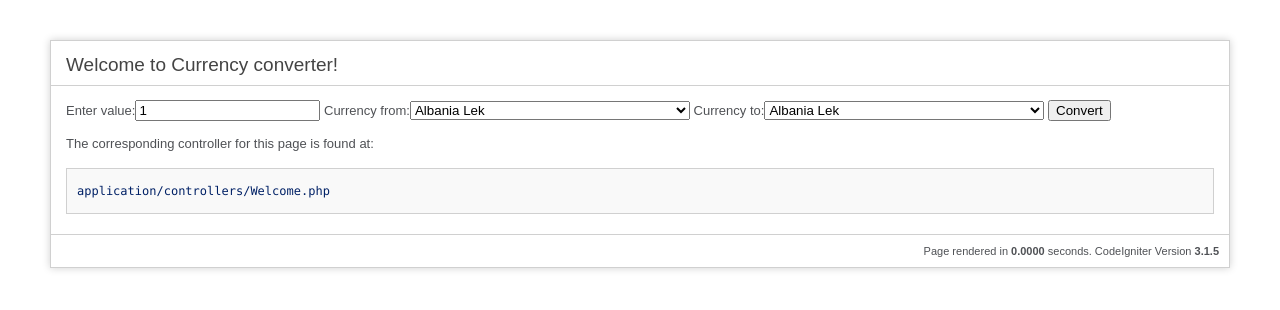
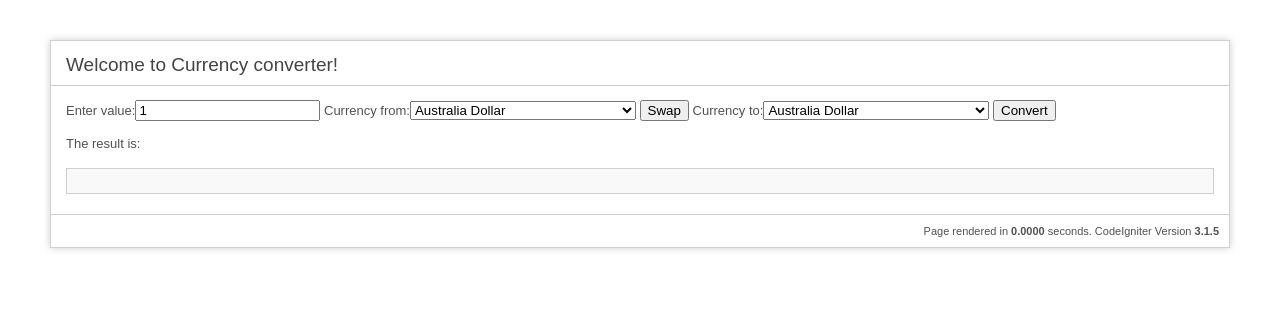
Before and after one commit to midall/myconverter, a CodeIgniter app: page /myconverter/currency/view_form in a window 1280 px wide. Shown: the top 310 px of the page. Run offline with CodeIgniter, Linux system fonts and the light colour scheme.

Commit message:
js changes

```diff
--- a/framework/application/controllers/Currency.php
+++ b/framework/application/controllers/Currency.php
@@ -6,11 +6,12 @@ class Currency extends CI_Controller
 {
 	function __construct()
 	{
-         parent::__construct();
+        parent::__construct();
 
-		 // Helpers
-		 $this->load->helper( 'url' );
-		 $this->load->helper( 'form' );
+
+		// Helpers
+		$this->load->helper( 'url' );
+		$this->load->helper( 'form' );
     }
 
 
@@ -28,32 +29,32 @@ class Currency extends CI_Controller
 
 	public function calculate()
 	{
-
+		echo 'convert';
 	}
 
 	private function get_currencies()
 	{
 		$cur = array(
-			'ALL' => 'Albania Lek',
-            'AFN' => 'Afghanistan Afghani',
-            'ARS' => 'Argentina Peso',
-            'AWG' => 'Aruba Guilder',
-            'AUD' => 'Australia Dollar',
-            'AZN' => 'Azerbaijan New Manat',
-            'BSD' => 'Bahamas Dollar',
-            'BBD' => 'Barbados Dollar',
-            'BDT' => 'Bangladeshi taka',
-            'BYR' => 'Belarus Ruble',
-            'BZD' => 'Belize Dollar',
-            'BMD' => 'Bermuda Dollar',
-            'BOB' => 'Bolivia Boliviano',
-            'BAM' => 'Bosnia and Herzegovina Convertible Marka',
-            'BWP' => 'Botswana Pula',
-            'BGN' => 'Bulgaria Lev',
+			'AUD' => 'Australia Dollar',
             'BRL' => 'Brazil Real',
-            'BND' => 'Brunei Darussalam Dollar',
-            'KHR' => 'Cambodia Riel',
-            'CAD' => 'Canada Dollar'
+            'CAD' => 'Canada Dollar',
+            'CUP' => 'Cuba Peso',
+            'CZK' => 'Czech Republic Koruna',
+            'EUR' => 'Euro Member Countries',
+            'FKP' => 'Falkland Islands (Malvinas) Pound',
+            'HKD' => 'Hong Kong Dollar',
+            'JPY' => 'Japan Yen',
+            'KRW' => 'Korea (South) Won',
+            'NZD' => 'New Zealand Dollar',
+            'PLN' => 'Poland Zloty',
+            'RUB' => 'Russia Ruble',
+            'SEK' => 'Sweden Krona',
+            'CHF' => 'Switzerland Franc',
+            'TWD' => 'Taiwan New Dollar',
+            'THB' => 'Thailand Baht',
+            'TRL' => 'Turkey Lira',
+            'GBP' => 'United Kingdom Pound',
+            'USD' => 'United States Dollar'
 		);
 
 		return $cur;
--- a/framework/application/views/currencies.php
+++ b/framework/application/views/currencies.php
@@ -5,8 +5,9 @@
 	<title>Welcome to CodeIgniter</title>
 
 	<link rel="stylesheet" type="text/css" href="<?php echo base_url(); ?>css/style.css">
+
+	<script type = 'text/javascript' src = "<?php echo base_url(); ?>js/jquery-3.2.1.min.js"></script>
 	<script type = 'text/javascript' src = "<?php echo base_url(); ?>js/currency.js"></script>
-	<script type = 'text/javascript' src = "<?php echo base_url(); ?>js/jquery-3.2.1.min.js"></script>
 	<script>var base_url = '<?php echo base_url() ?>';</script>
 </head>
 <body>
@@ -21,13 +22,19 @@
 		echo form_open( '', 'class="form_cinverter" id="form_cinverter"' );
 
 		echo form_label( 'Enter value:' );
-		echo form_input( 'cur_value', 1 );
+		$data = array( 'name' => 'cur_value', 'id' => 'cur_value',  'value' => 1 );
+		echo form_input( $data );
 
 		echo form_label( 'Currency from:' );
-		echo form_dropdown( 'cur_from', $cur_options );
+		$data = array( 'id' => 'cur_from' );
+		echo form_dropdown( $data, $cur_options );
+
+		$data = array( 'name' => 'Swap', 'id' => 'swap',  'value' => 'Swap' );
+		echo form_button( $data, 'Swap' );
 
 		echo form_label( 'Currency to:' );
-		echo form_dropdown( 'cur_to', $cur_options );
+		$data = array( 'id' => 'cur_to' );
+		echo form_dropdown( $data, $cur_options );
 
 		$js = 'onClick="submit_form()"';
 		echo form_button( 'convert', 'Convert', $js);
@@ -35,9 +42,7 @@
 		echo form_close();
 		?>
 
-		<p>The corresponding controller for this page is found at:</p>
-		<code>application/controllers/Welcome.php</code>
-
+		<p>The result is: <code id="result"></code></p>
 	</div>
 
 	<p class="footer">Page rendered in <strong>{elapsed_time}</strong> seconds. <?php echo  (ENVIRONMENT === 'development') ?  'CodeIgniter Version <strong>' . CI_VERSION . '</strong>' : '' ?></p>
--- a/framework/js/currency.js
+++ b/framework/js/currency.js
@@ -1,28 +1,42 @@
 $( document ).ready(function() {
 
+    $( "#cur_value" ).keypress(function(evt){
+        evt = (evt) ? evt : window.event;
+        var charCode = (evt.which) ? evt.which : evt.keyCode;
 
+        if (charCode > 31 && (charCode < 48 || charCode > 57 ) && charCode != 46)
+        {
+            return false;
+        }
+        return true;
+    });
+
+    $( "#swap" ).click(function(){
+
+        var val_from = $( "#cur_from option:selected" ).val();
+        var val_to = $( "#cur_to option:selected" ).val();
+
+        $("#cur_to").val(val_from).change();
+        $("#cur_from").val(val_to).change();
+    });
 
  });
 
 function submit_form()
 {
-    alert('sds');
+    var cur_value_val = $("#cur_value").val();
+    var cur_from_val = $("#cur_from").val();
+    var cur_to_val = $("#cur_to").val();
+
     $.ajax({
-       url: base_url + 'currency/calculate',
-       data: {
-          format: 'json'
+       url: base_url + "currency/calculate",
+       data: { cur_value: cur_value_val, cur_from: cur_from_val, cur_to: cur_to_val },
+       error: function() {
+          $( "#result").html( "An error has occurred");
        },
-       error: function() {
-          $('#info').html('<p>An error has occurred</p>');
+       success: function( data ) {
+            $( "#result" ).html( data );
        },
-       dataType: 'jsonp',
-       success: function(data) {
-          var $title = $('<h1>').text(data.talks[0].talk_title);
-          var $description = $('<p>').text(data.talks[0].talk_description);
-          $('#info')
-             .append($title)
-             .append($description);
-       },
-       type: 'GET'
+       type: "GET"
     });
 }
```
